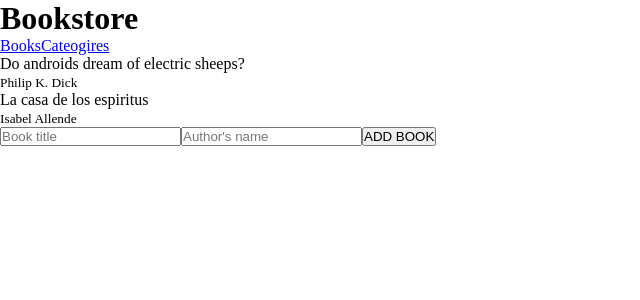
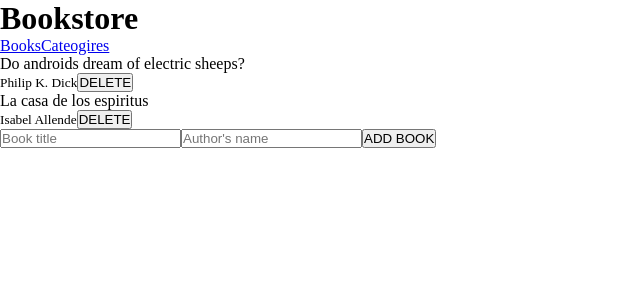
Before and after one commit to alef-garrido/bookstore, a React (Create React App) app: page / in a window 1280 px wide. Shown: the top 300 px of the page, without its empty margins (0-640 px from the left). Built offline with nearby package versions, Linux system fonts and the light colour scheme.

Commit message:
Update Book component

```diff
--- a/src/components/Book.js
+++ b/src/components/Book.js
@@ -18,6 +18,7 @@ function Book() {
         <li key={book.i} className="book--item">
           <p>{book.title}</p>
           <small>{book.author}</small>
+          <button type="button">DELETE</button>
         </li>
       ))}
     </>
```
